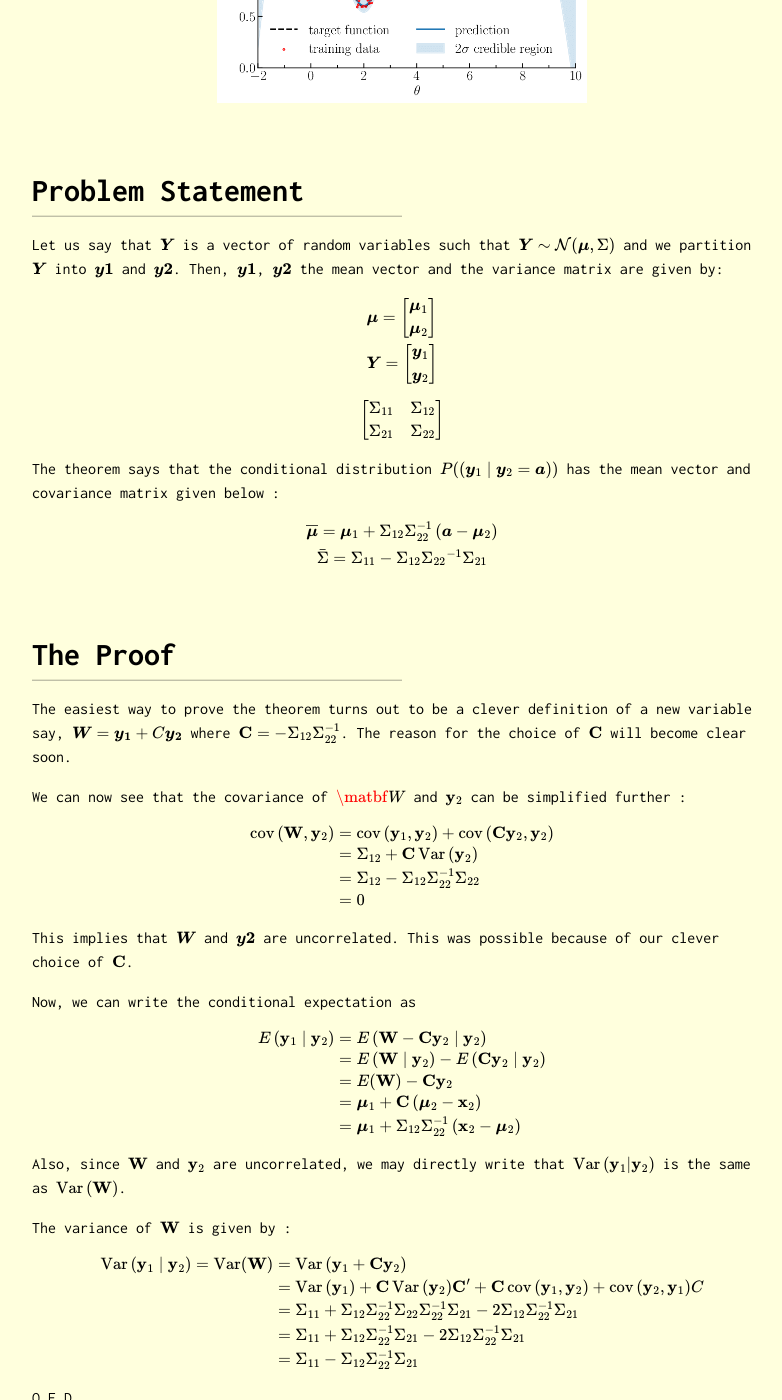
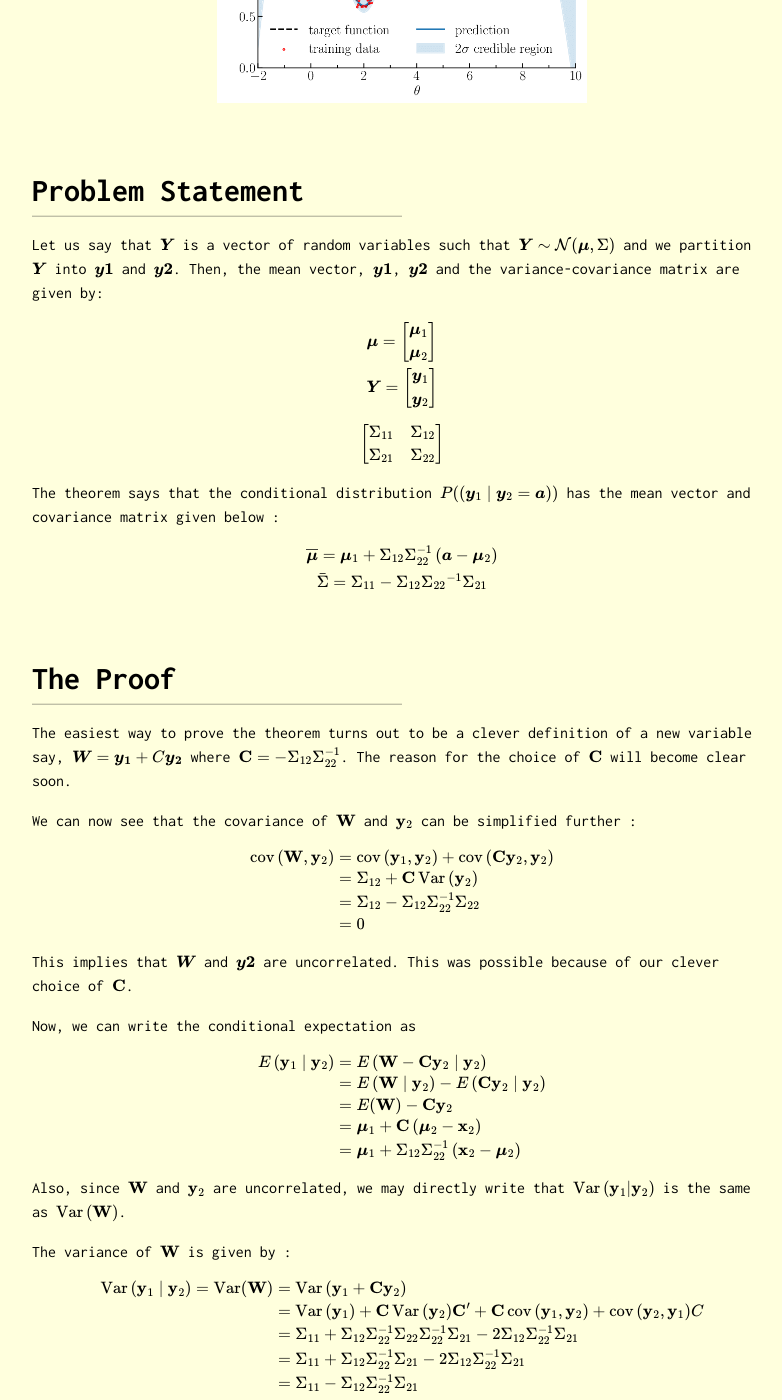
Before and after one commit to Oscuro-Phoenix/math-for-fun, a Jekyll site: the page built from _posts/2020-12-08-Problem-6.md, in a window 1280 px wide and 1400 px high, scrolled down 698 px. Shown: the whole window, without its empty margins (238-1020 px from the left). Built offline with Jekyll 4.4.1, drawn with Linux system fonts in a browser that asks for light colours; formulas are drawn with MathJax 3.

Commit message:
Problem 6 060

```diff
--- a/_posts/2020-12-08-Problem-6.md
+++ b/_posts/2020-12-08-Problem-6.md
@@ -12,7 +12,7 @@
 # Problem Statement
 
 Let us say that $$ \boldsymbol{Y} $$ is a vector of random variables such that  $$ \boldsymbol{Y} \sim \mathcal{N}(\boldsymbol{\mu}, \Sigma) $$ and we partition $$ \boldsymbol{Y} $$ into
-$$ \boldsymbol{y1} $$ and $$ \boldsymbol{y2} $$. Then, $$ \boldsymbol{y1} $$, $$ \boldsymbol{y2} $$ the mean vector and the variance matrix are given by:
+$$ \boldsymbol{y1} $$ and $$ \boldsymbol{y2} $$. Then, the mean vector, $$ \boldsymbol{y1} $$, $$ \boldsymbol{y2} $$ and the variance-covariance matrix are given by:
 
 $$
 \begin{array}{l}
@@ -50,7 +50,7 @@
 The easiest way to prove the theorem turns out to be a clever definition of a new variable say, $$ \boldsymbol{W} = \boldsymbol{y_1} + C\boldsymbol{y_2} $$ where $$ \mathbf{C}=-\Sigma_{12} \Sigma_{22}^{-1}
 $$. The reason for the choice of $$ \mathbf{C} $$ will become clear soon.
 
-We can now see that the covariance of $$ \matbf{W} $$ and $$ \mathbf{y}_{2} $$ can be simplified further :
+We can now see that the covariance of $$ \mathbf{W} $$ and $$ \mathbf{y}_{2} $$ can be simplified further :
 
 
 $$
```
